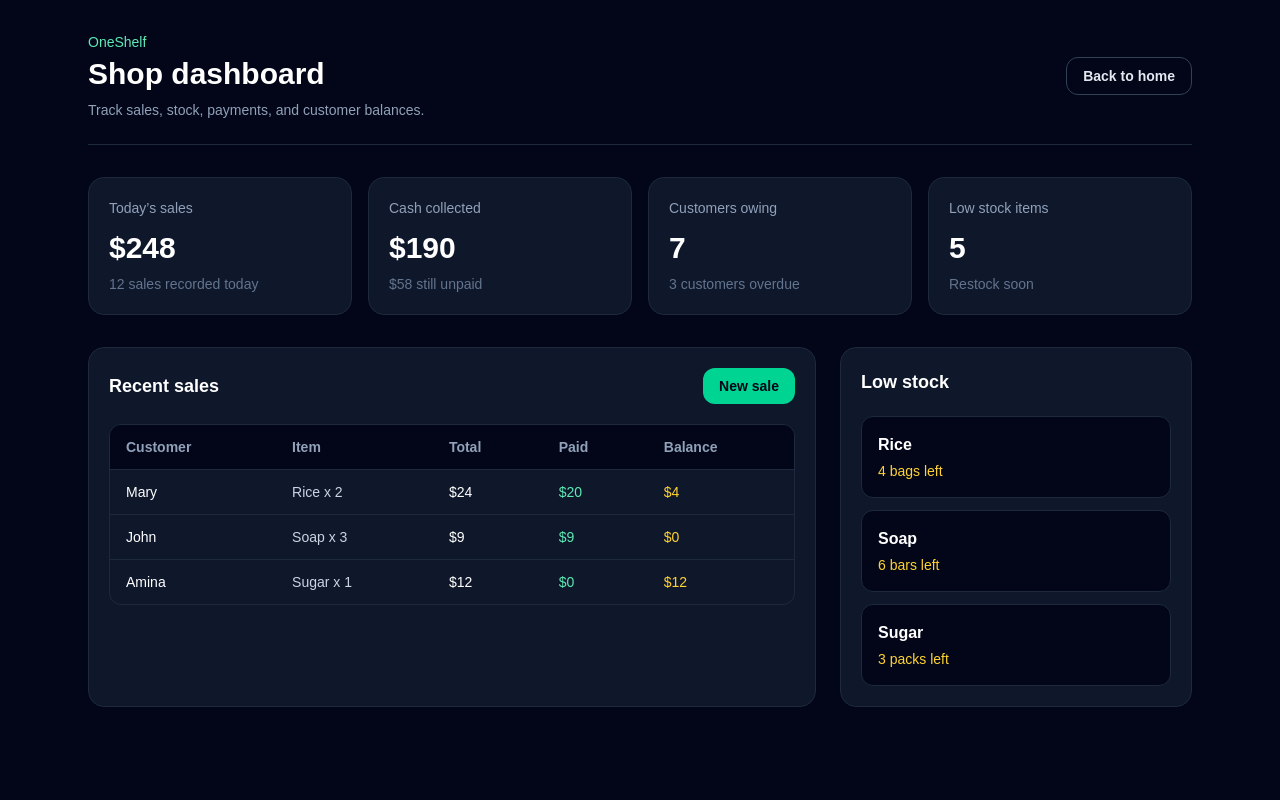
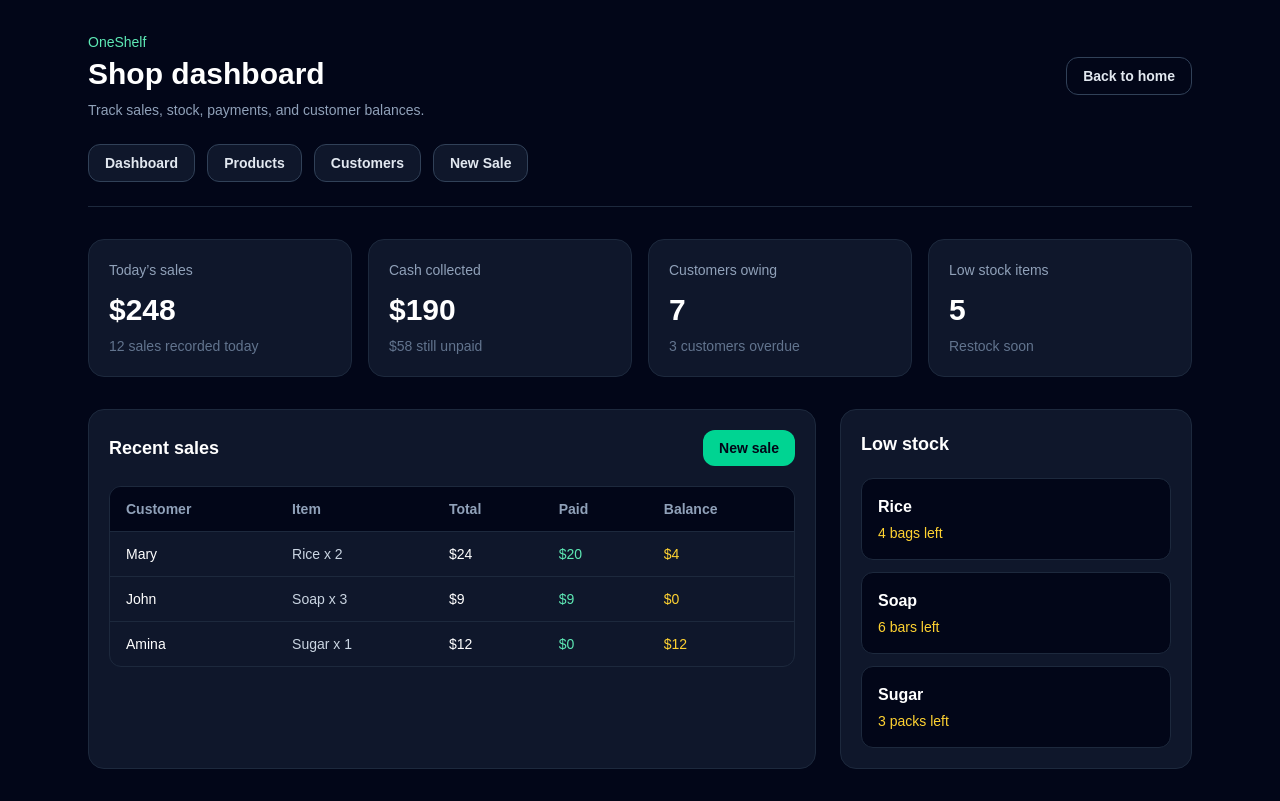
Before and after one commit to Jerox-A/oneshelf, a Next.js app: page /dashboard in a window 1280 px wide. Built offline with nearby package versions, Linux system fonts and the light colour scheme.

Commit message:
Add dashboard navigation

```diff
--- a/app/dashboard/page.tsx
+++ b/app/dashboard/page.tsx
@@ -60,11 +60,31 @@ const stats = [
   },
 ];
 
+const navLinks = [
+  {
+    href: "/dashboard",
+    label: "Dashboard",
+  },
+  {
+    href: "/products",
+    label: "Products",
+  },
+  {
+    href: "/customers",
+    label: "Customers",
+  },
+  {
+    href: "/sales/new",
+    label: "New Sale",
+  },
+];
+
 export default function DashboardPage() {
   return (
     <main className="min-h-screen bg-slate-950 text-white">
       <div className="mx-auto max-w-6xl px-6 py-8">
-          <header className="flex flex-col gap-4 border-b border-slate-800 pb-6 sm:flex-row sm:items-center sm:justify-between">
+        <header className="border-b border-slate-800 pb-6">
+          <div className="flex flex-col gap-4 sm:flex-row sm:items-center sm:justify-between">
             <div>
               <p className="text-sm text-emerald-300">OneShelf</p>
               <h1 className="mt-1 text-3xl font-bold">Shop dashboard</h1>
@@ -79,6 +99,19 @@ const stats = [
             >
               Back to home
             </a>
+          </div>
+
+          <nav className="mt-6 flex flex-wrap gap-3">
+            {navLinks.map((link) => (
+              <a
+                key={link.href}
+                href={link.href}
+                className="rounded-xl border border-slate-700 bg-slate-900 px-4 py-2 text-sm font-semibold text-slate-200 hover:bg-slate-800"
+              >
+                {link.label}
+              </a>
+            ))}
+          </nav>
         </header>
 
         <section className="mt-8 grid gap-4 sm:grid-cols-2 lg:grid-cols-4">
@@ -98,9 +131,13 @@ const stats = [
           <div className="rounded-2xl border border-slate-800 bg-slate-900 p-5 lg:col-span-2">
             <div className="flex items-center justify-between">
               <h2 className="text-lg font-semibold">Recent sales</h2>
-                <button className="rounded-xl bg-emerald-400 px-4 py-2 text-sm font-semibold text-slate-950">
+
+              <a
+                href="/sales/new"
+                className="rounded-xl bg-emerald-400 px-4 py-2 text-sm font-semibold text-slate-950"
+              >
                 New sale
-                </button>
+              </a>
             </div>
 
             <div className="mt-5 overflow-hidden rounded-xl border border-slate-800">
```
Lines whose indentation alone changed are shown as unchanged.
